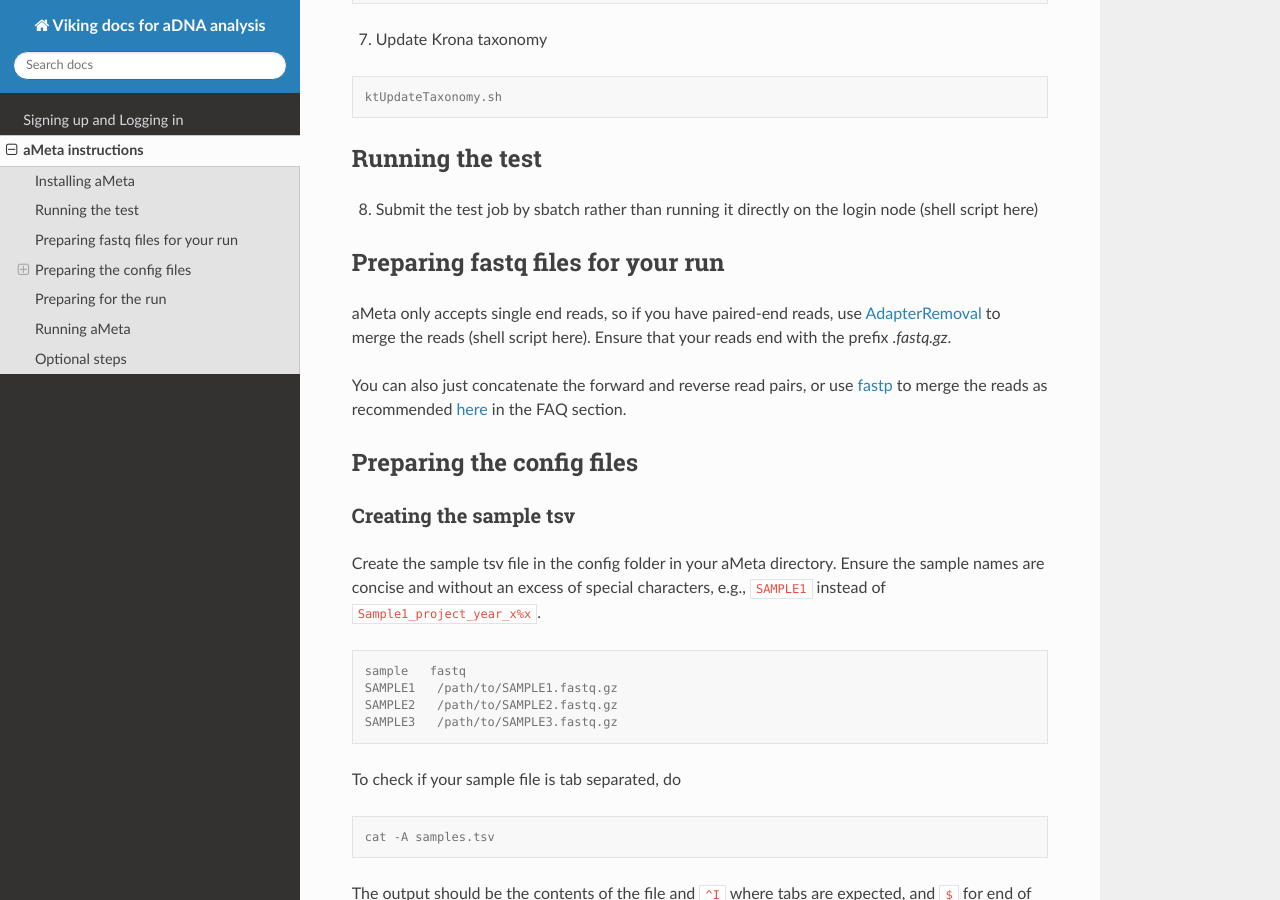
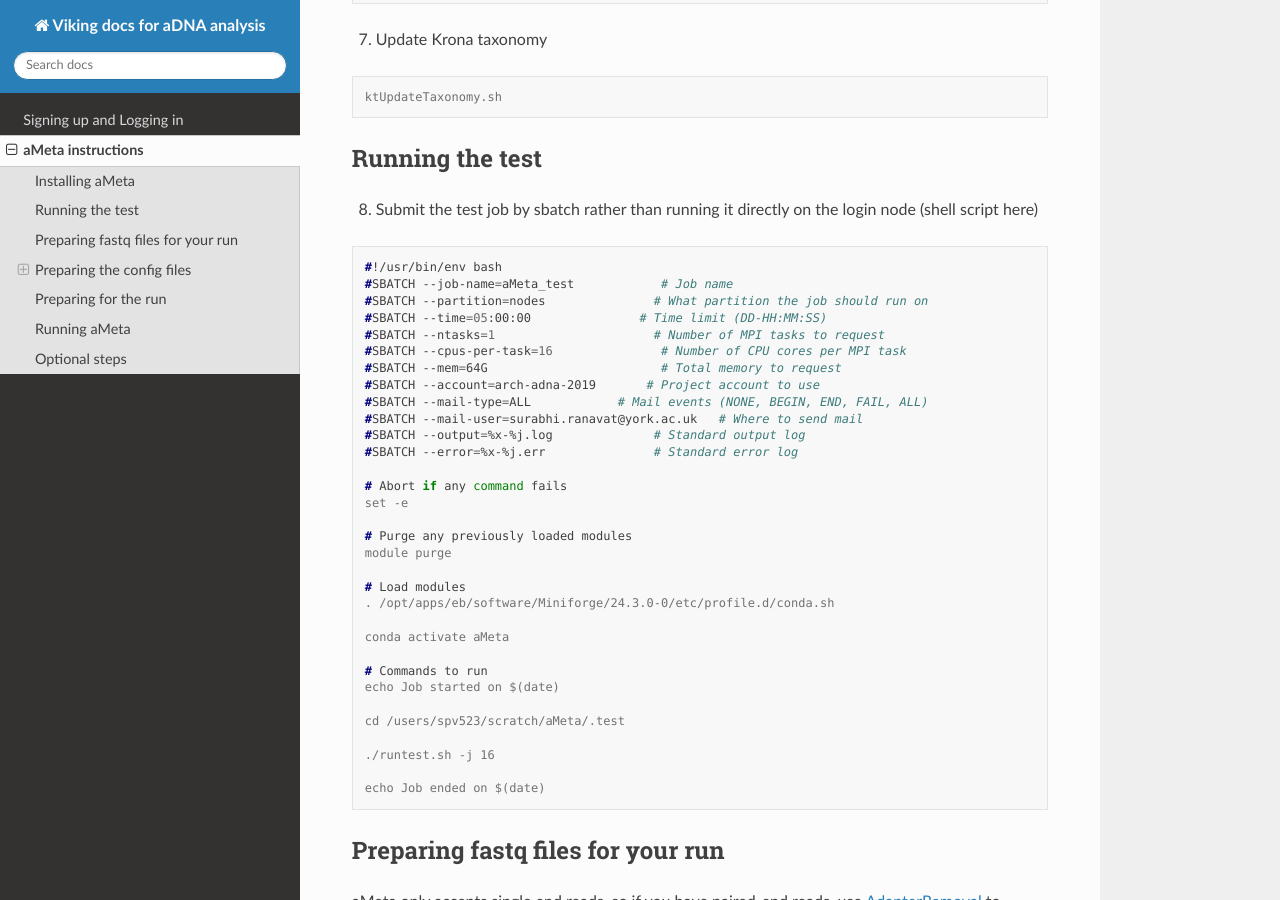
Before and after one commit to surabhiranavat/Viking2_instructions, a Sphinx documentation site: the page built from docs/source/aMeta.rst, in a window 1280 px wide and 900 px high, scrolled down 997 px. Built offline with Sphinx 7.4.7 and the Read the Docs theme 3.1.0, drawn with Linux system fonts in a browser that asks for light colours.

Commit message:
Include SLURM job script for aMeta test in aMeta documentation
Added a SLURM job submission script for aMeta test.

```diff
--- a/docs/source/aMeta.rst
+++ b/docs/source/aMeta.rst
@@ -54,6 +54,41 @@ Running the test
 ------------
 
 8. Submit the test job by sbatch rather than running it directly on the login node (shell script here)
+
+.. code-block:: console
+
+   #!/usr/bin/env bash
+   #SBATCH --job-name=aMeta_test            # Job name
+   #SBATCH --partition=nodes               # What partition the job should run on
+   #SBATCH --time=05:00:00               # Time limit (DD-HH:MM:SS)
+   #SBATCH --ntasks=1                      # Number of MPI tasks to request
+   #SBATCH --cpus-per-task=16               # Number of CPU cores per MPI task
+   #SBATCH --mem=64G                        # Total memory to request
+   #SBATCH --account=arch-adna-2019       # Project account to use
+   #SBATCH --mail-type=ALL            # Mail events (NONE, BEGIN, END, FAIL, ALL)
+   #SBATCH --mail-user=surabhi.ranavat@york.ac.uk   # Where to send mail
+   #SBATCH --output=%x-%j.log              # Standard output log
+   #SBATCH --error=%x-%j.err               # Standard error log
+
+   # Abort if any command fails
+   set -e
+
+   # Purge any previously loaded modules
+   module purge
+
+   # Load modules
+   . /opt/apps/eb/software/Miniforge/24.3.0-0/etc/profile.d/conda.sh
+
+   conda activate aMeta
+
+   # Commands to run
+   echo Job started on $(date)
+
+   cd /users/spv523/scratch/aMeta/.test
+
+   ./runtest.sh -j 16
+
+   echo Job ended on $(date)
 
 
 Preparing fastq files for your run
```
